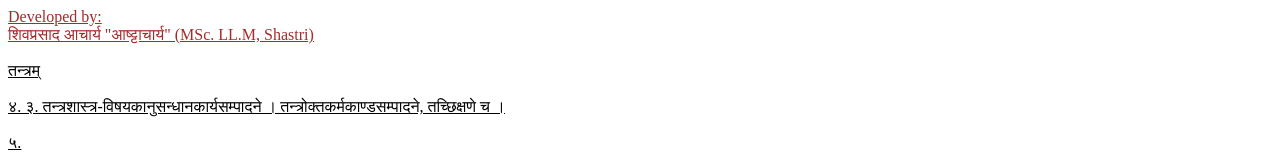
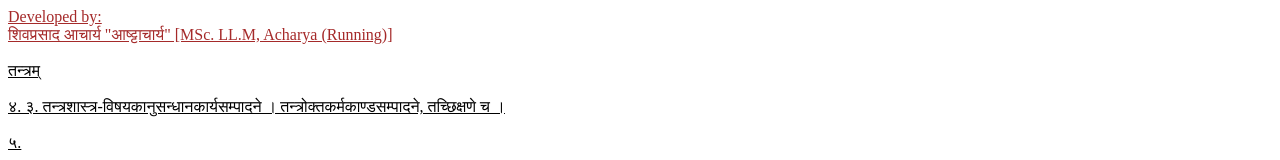
Before and after one commit to ShivaPrasadAcharya/tantrashastra.git.io, a plain HTML site: page index.html in a window 1280 px wide. Shown: the top 160 px of the page. Drawn offline with Linux system fonts and the light colour scheme.

Commit message:
minor correction

```diff
--- a/index.html
+++ b/index.html
@@ -9,6 +9,7 @@
   <style>
     #developername {
       color:brown;
+      style:italic;
     }
 
   </style>
@@ -20,7 +21,7 @@
 <!-- rough only: delete breaks and tally with mobile images to improve it. VSCode file name Tantrashastra -->
 <a id="developername"><u>Developed by:<u> <br>
 
-  शिवप्रसाद आचार्य "आष्ट्टाचार्य" (MSc. LL.M, Shastri) </a> <br><br>
+  शिवप्रसाद आचार्य "आष्ट्टाचार्य" [MSc. LL.M, Acharya (Running)] </a> <br><br>
 
 तन्त्रम् <br><br>
 ४. ३. तन्त्रशास्त्र-विषयकानुसन्धानकार्यसम्पादने । तन्त्रोक्तकर्मकाण्डसम्पादने, तच्छिक्षणे च । <br><br>
```
